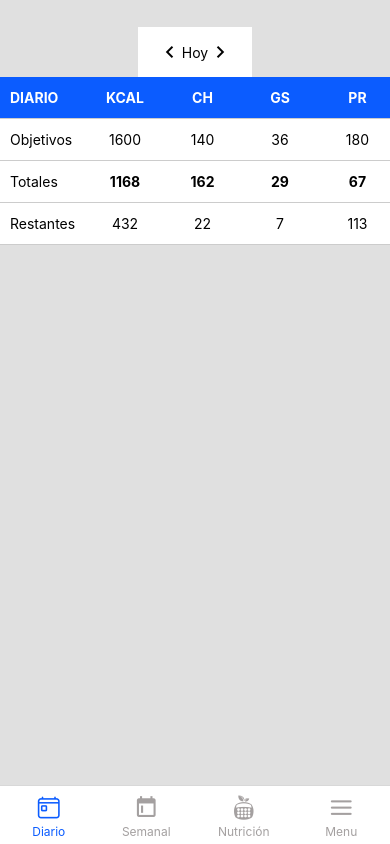
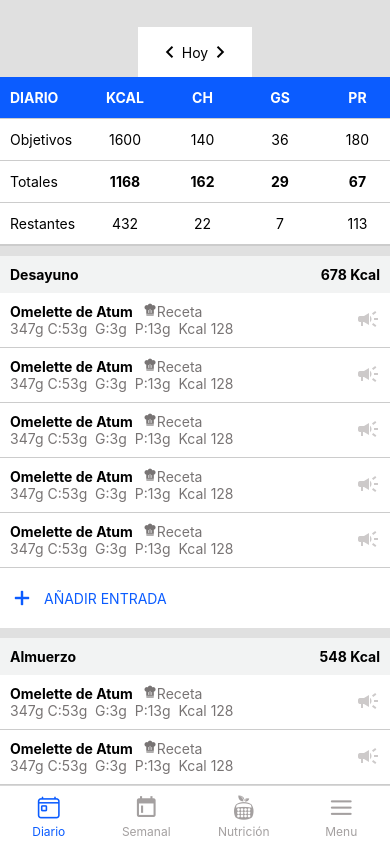
Before and after one commit to ariel151515/Flextonica, a React Native app in the folder Flextonica-Frontend/: screen /Diario in a window 390 px wide. Built offline with nearby package versions, Linux system fonts and the light colour scheme.

Commit message:
contenedor-comidas terminado

```diff
--- a/Flextonica-Frontend/components/BoxDiario.js
+++ b/Flextonica-Frontend/components/BoxDiario.jsx
@@ -1,5 +1,5 @@
-import { View, Text, StyleSheet } from 'react-native';
 import React from 'react';
+import { View, Text, StyleSheet, Platform  } from 'react-native';
 
 export const BoxDiarioItems = ({ texto, kcal, ch, gs, pr, box }) => {
   return (
@@ -69,8 +69,20 @@ const BoxDiario = () => {
 const styles = StyleSheet.create({
   contenedor: {
     backgroundColor: '#FFF',
+    borderBottomWidth: 0.5,
+    borderBottomColor: '#ccc',
     width: '100%',
-    color: '#5C5656',
+      ...Platform.select({
+        ios: {
+          shadowColor: 'rgba(0, 0, 0, 0.16)',
+          shadowOffset: { width: 0, height: 1 },
+          shadowOpacity: 0.4,
+          shadowRadius: 2,
+        },
+        android: {
+          elevation: 2,
+        },
+      }),
   },
   barraAzul: {
     backgroundColor: '#0B5CFF',
--- /dev/null
+++ b/Flextonica-Frontend/components/ContenedorAlimentos.jsx
@@ -0,0 +1,128 @@
+import { View, Text, StyleSheet } from 'react-native'
+import { MaterialCommunityIcons } from '@expo/vector-icons';
+import { MaterialIcons } from '@expo/vector-icons';
+import { Entypo } from '@expo/vector-icons';
+import React from 'react'
+
+
+export const Item = () => {
+    return (
+        <View style={styles.item}>
+
+            <View style={styles.it}>
+               <View style={styles.itt}>
+                    <Text style={styles.tituloBlanco}>Omelette de Atum</Text>
+                    <Text style={styles.icon}>
+                        <MaterialCommunityIcons name="chef-hat" size={14} color="#787474" />
+                        Receta
+                    </Text>
+               </View>
+                <Text style={styles.tituloBlancoDos}>347g C:53g  G:3g  P:13g  Kcal 128</Text>
+            </View>
+
+            <View style={styles.campana}>
+                <Text>
+                 <MaterialIcons name="campaign" size={24} color="#CDCACA" />
+                </Text>
+            </View>
+        </View>
+    )
+}
+
+
+
+
+const ContenedorAlimentos = ({titulo,calorias}) => {
+  return (
+    <View style={styles.container}>
+
+       <View style={styles.BarraTop}>
+         <View>
+           <Text style={styles.titulo}>{titulo}</Text>
+         </View>
+         <View>
+           <Text style={styles.titulo}>{calorias}</Text>
+         </View>
+       </View>
+
+       <Item />
+       <Item />
+       <Item />
+       <Item />
+       <Item />
+
+       <View style={styles.btn}>
+            <Entypo name="plus" size={24} color="#0B5CFF" />
+            <Text style={styles.botonLetra}>AÑADIR ENTRADA</Text>
+       </View>
+
+    </View>
+  )
+}
+
+
+const styles = StyleSheet.create({
+    container: {
+      width: '100%',
+      marginTop: 10,
+    },
+    BarraTop: {
+        backgroundColor: '#F2F3F3',
+        display: 'flex',
+        flexDirection: 'row',
+        justifyContent:'space-between',
+        padding: 10,
+    },
+    item: {
+        display: 'flex',
+        flexDirection: 'row',
+        justifyContent:'space-between',
+        alignItems: 'center',
+        padding: 10,
+        borderBottomWidth: 0.5,
+        borderBottomColor: '#ccc',
+        backgroundColor: '#fff'
+    },
+    icon:{
+        marginBottom:0,
+        display:'flex',
+        marginLeft:10,
+        color:'#787474'
+    },
+    tituloBlanco: {
+        gap:0,
+        display: 'flex',
+        fontWeight:'bold'
+    },
+    tituloBlancoDos: {
+        gap:0,
+        display: 'flex',
+        color: '#787474'
+    },
+    itt: {
+        display: 'flex',
+        flexDirection: 'row',
+        alignItems: 'center',
+    },
+    titulo: {
+        fontWeight:'bold',
+    },
+    btn: {
+        display: 'flex',
+        flexDirection: 'row',
+        justifyContent: 'left',
+        alignItems: 'center',
+        width: '100%',
+        height: 60,
+        paddingLeft:10,
+        backgroundColor:'#fff',
+        color:'#0B5CFF',
+        gap:10,
+    },
+    botonLetra: {
+        color:'#0B5CFF'
+    }
+
+});
+
+export default ContenedorAlimentos
--- a/Flextonica-Frontend/screens/DiarioScreens/DiarioScreens.js
+++ /dev/null
@@ -1,17 +0,0 @@
-import React from 'react';
-import { View, Text, StyleSheet } from 'react-native'; // Añade la importación de StyleSheet
-import DatepickerComponent from '../../components/DatepickerComponent';
-import Layout from '../../components/Layout';
-import BoxDiario from '../../components/BoxDiario';
-
-const DiarioScreen = () => {
-  return (
-    <Layout>
-        <DatepickerComponent />
-        <BoxDiario />
-    </Layout>
-  );
-}
-
-
-export default DiarioScreen;
--- /dev/null
+++ b/Flextonica-Frontend/screens/DiarioScreens/DiarioScreens.jsx
@@ -0,0 +1,30 @@
+import React from 'react';
+import { View, Text, StyleSheet, ScrollView, Platform  } from 'react-native'; // Añade la importación de StyleSheet
+import DatepickerComponent from '../../components/DatepickerComponent';
+import Layout from '../../components/Layout';
+import BoxDiario from '../../components/BoxDiario';
+import ContenedorAlimentos from '../../components/ContenedorAlimentos'
+
+const DiarioScreen = () => {
+  return (
+    <Layout>
+        <DatepickerComponent />
+        <BoxDiario />
+
+          <ScrollView style={styles.contenedor}>
+            <ContenedorAlimentos titulo="Desayuno" calorias="678 Kcal"/>
+            <ContenedorAlimentos titulo="Almuerzo" calorias="548 Kcal"/>
+          </ScrollView>
+
+    </Layout>
+  );
+}
+
+const styles = StyleSheet.create({
+  contenedor: {
+    width: '100%'
+  },
+})
+
+
+export default DiarioScreen;
```
Also changed, not shown: Flextonica-Frontend/App.jsx (renamed from Flextonica-Frontend/App.js), Flextonica-Frontend/components/DatepickerComponent.jsx (renamed from Flextonica-Frontend/components/DatepickerComponent.js), Flextonica-Frontend/components/Layout.jsx (renamed from Flextonica-Frontend/components/Layout.js), Flextonica-Frontend/navigation/Navigation.jsx (renamed from Flextonica-Frontend/navigation/Navigation.js), Flextonica-Frontend/screens/MenuScreens/MenuScreens.jsx (renamed from Flextonica-Frontend/screens/MenuScreens/MenuScreens.js), Flextonica-Frontend/screens/NutricionScreens/NutricionScreens.jsx (renamed from Flextonica-Frontend/screens/NutricionScreens/NutricionScreens.js), Flextonica-Frontend/screens/SemanalScreens/SemanalScreen.jsx (renamed from Flextonica-Frontend/screens/SemanalScreens/SemanalScreen.js).
